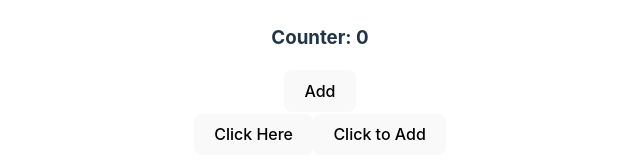
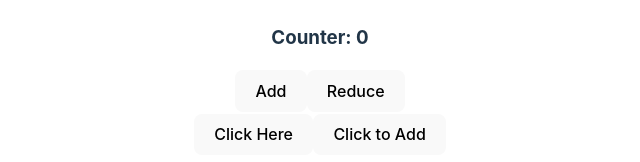
Before and after one commit to AskatAsh/React-JS-Practice, a React (Vite) app in the folder second-react/: page / in a window 1280 px wide. Shown: the part 359-521 px from the top of the page, without its empty margins (320-960 px from the left). Built offline with nearby package versions, Linux system fonts and the light colour scheme.

Commit message:
added function and event handler to reduce counter

```diff
--- a/second-react/src/Counter.jsx
+++ b/second-react/src/Counter.jsx
@@ -7,10 +7,15 @@ export default function Counter(){
         const newCount = count + 1;
         setCount(newCount);
     }
+    const handleReduce = () => {
+        const newCount = count - 1;
+        setCount(newCount);
+    }
     return (
         <div style={{border: '2px solid #fff'}}>
             <h3>Counter: {count}</h3>
             <button onClick={handleCount}>Add</button>
+            <button onClick={handleReduce}>Reduce</button>
         </div>
     )
 }
```
